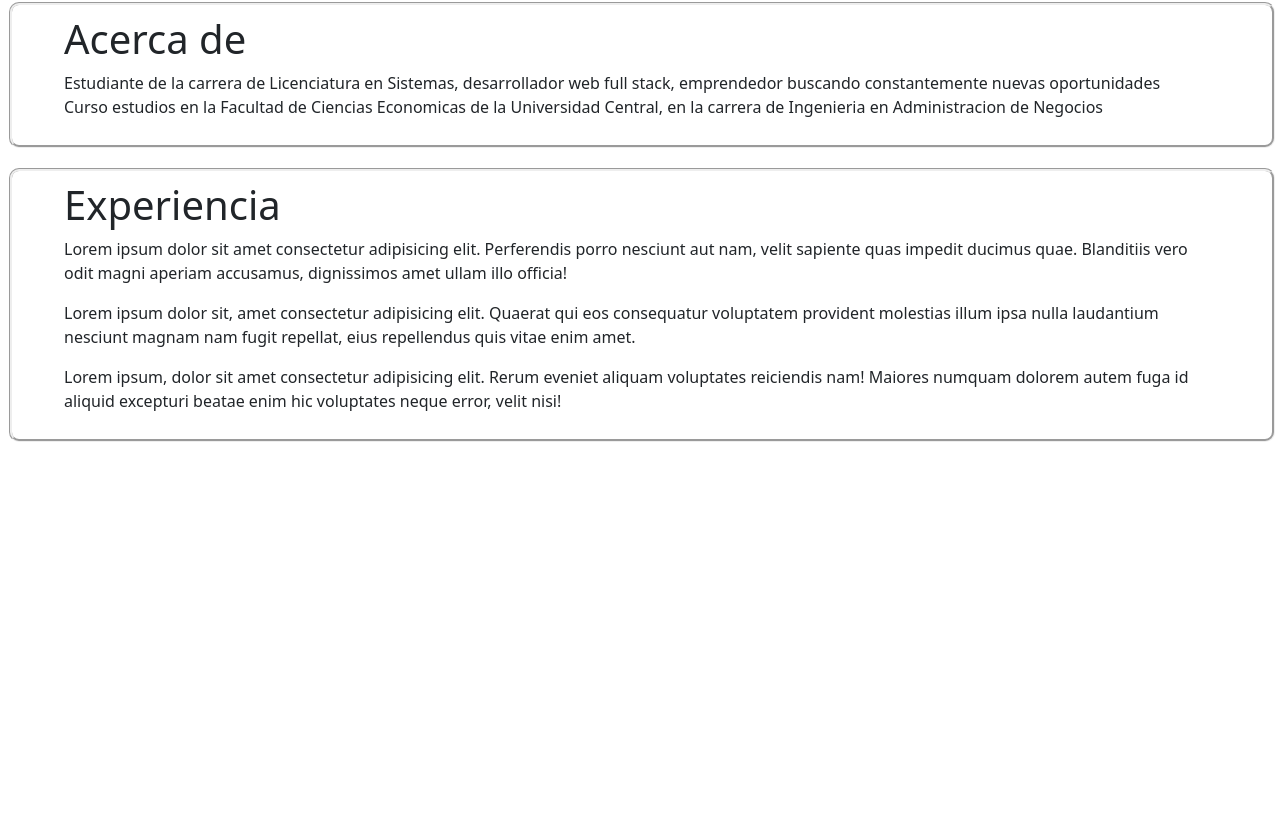
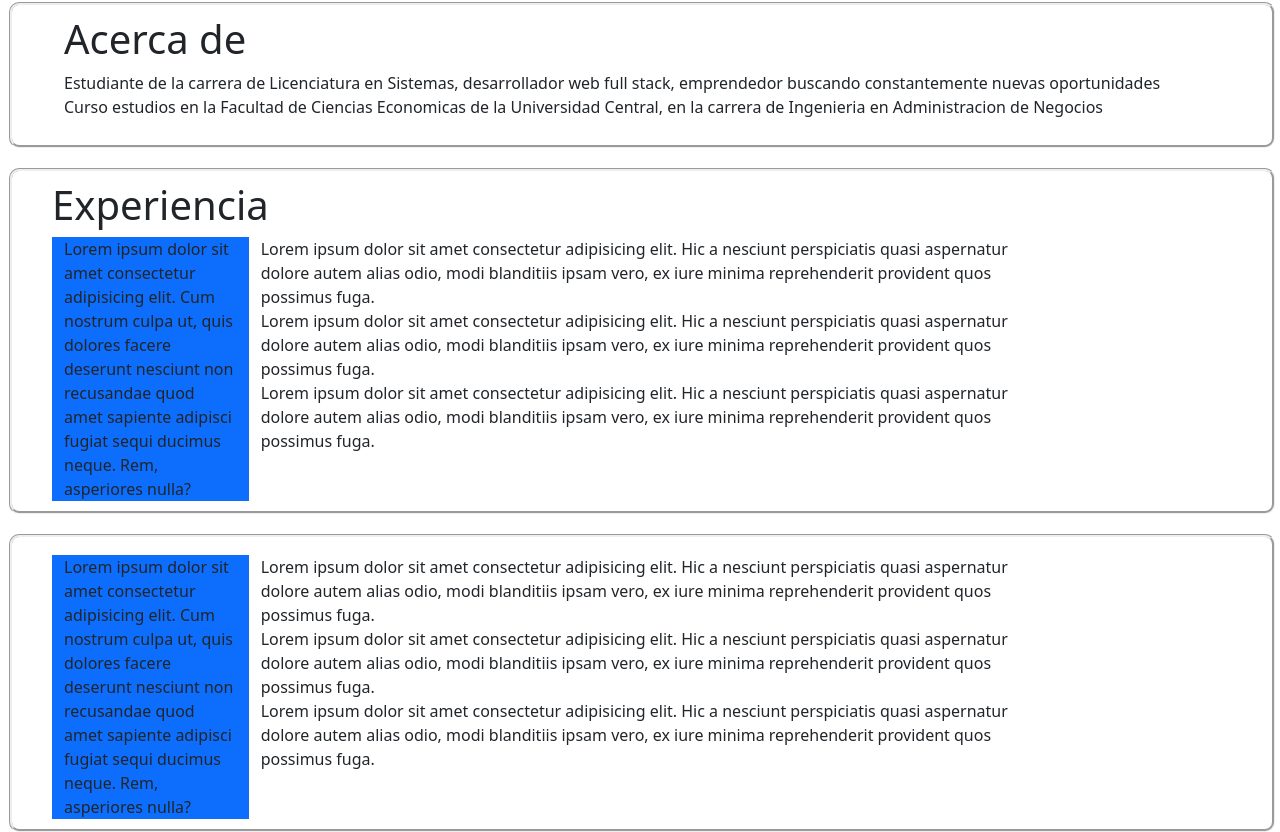
Before and after one commit to daravena1977/portfolio-frontend, a plain HTML site: page index.html in a window 1280 px wide. Shown: the part 833-1665 px from the top of the page. Before the commit the page ends 1275 px from the top, so only its background shows below. Drawn offline with nearby package versions, Linux system fonts and the light colour scheme.

Commit message:
Se le da estructura de columna a Experiencia y Estudios

```diff
--- a/index.html
+++ b/index.html
@@ -104,20 +104,78 @@
     <section class="acerca-de">
         <div class="container-fluid">
             <h1>Acerca de</h1>
-            <p>Estudiante de la carrera de Licenciatura en Sistemas, desarrollador web full stack, emprendedor buscando constantemente nuevas oportunidades </br>
-                Curso estudios en la Facultad de Ciencias Economicas de la Universidad Central, en la carrera de Ingenieria en Administracion de Negocios
+            <p>Estudiante de la carrera de Licenciatura en Sistemas, desarrollador web full stack, emprendedor buscando
+                constantemente nuevas oportunidades </br>
+                Curso estudios en la Facultad de Ciencias Economicas de la Universidad Central, en la carrera de
+                Ingenieria en Administracion de Negocios
             </p>
         </div>
     </section>
 
     <section class="experiencia">
+        <div class="titulo-seccion">
+            <h1>Experiencia</h1>
+        </div>
         <div class="container-fluid">
-            <h1>Experiencia</h1>
-            <p>Lorem ipsum dolor sit amet consectetur adipisicing elit. Perferendis porro nesciunt aut nam, velit sapiente quas impedit ducimus quae. Blanditiis vero odit magni aperiam accusamus, dignissimos amet ullam illo officia!</p>
-            <p>Lorem ipsum dolor sit, amet consectetur adipisicing elit. Quaerat qui eos consequatur voluptatem provident molestias illum ipsa nulla laudantium nesciunt magnam nam fugit repellat, eius repellendus quis vitae enim amet.</p>
-            <p>Lorem ipsum, dolor sit amet consectetur adipisicing elit. Rerum eveniet aliquam voluptates reiciendis nam! Maiores numquam dolorem autem fuga id aliquid excepturi beatae enim hic voluptates neque error, velit nisi!</p>
+            <div class="row">
+                <!--Columna izquierda-->
+                <div class="col-12 col-lg-2 bg-primary">
+
+                    Lorem ipsum dolor sit amet consectetur adipisicing elit. Cum nostrum culpa ut,
+                    quis
+                    dolores facere deserunt nesciunt non recusandae quod amet sapiente adipisci fugiat sequi ducimus
+                    neque. Rem, asperiores nulla?
+                </div>
+                <!--Columna derecha-->
+                <div class="col-12 col-lg-10 ">
+                    <div class="row">
+                        <div class="col-10">Lorem ipsum dolor sit amet consectetur adipisicing elit. Hic a nesciunt
+                            perspiciatis quasi aspernatur dolore autem alias odio, modi blanditiis ipsam vero, ex iure
+                            minima reprehenderit provident quos possimus fuga.</div>
+                        <div class="col-10">Lorem ipsum dolor sit amet consectetur adipisicing elit. Hic a nesciunt
+                            perspiciatis quasi aspernatur dolore autem alias odio, modi blanditiis ipsam vero, ex iure
+                            minima reprehenderit provident quos possimus fuga.</div>
+                        <div class="col-10">Lorem ipsum dolor sit amet consectetur adipisicing elit. Hic a nesciunt
+                            perspiciatis quasi aspernatur dolore autem alias odio, modi blanditiis ipsam vero, ex iure
+                            minima reprehenderit provident quos possimus fuga.</div>
+                    </div>
+                </div>
+            </div>
+
+    </section>
+
+    <section class="educacion">
+        <div class="titulo-seccion">
+            <h1></h1>
         </div>
+        <div class="container-fluid">
+            <div class="row">
+                <!--Columna izquierda-->
+                <div class="col-12 col-lg-2 bg-primary">
+
+                    Lorem ipsum dolor sit amet consectetur adipisicing elit. Cum nostrum culpa ut,
+                    quis
+                    dolores facere deserunt nesciunt non recusandae quod amet sapiente adipisci fugiat sequi ducimus
+                    neque. Rem, asperiores nulla?
+                </div>
+                <!--Columna derecha-->
+                <div class="col-12 col-lg-10 ">
+                    <div class="row">
+                        <div class="col-10">Lorem ipsum dolor sit amet consectetur adipisicing elit. Hic a nesciunt
+                            perspiciatis quasi aspernatur dolore autem alias odio, modi blanditiis ipsam vero, ex iure
+                            minima reprehenderit provident quos possimus fuga.</div>
+                        <div class="col-10">Lorem ipsum dolor sit amet consectetur adipisicing elit. Hic a nesciunt
+                            perspiciatis quasi aspernatur dolore autem alias odio, modi blanditiis ipsam vero, ex iure
+                            minima reprehenderit provident quos possimus fuga.</div>
+                        <div class="col-10">Lorem ipsum dolor sit amet consectetur adipisicing elit. Hic a nesciunt
+                            perspiciatis quasi aspernatur dolore autem alias odio, modi blanditiis ipsam vero, ex iure
+                            minima reprehenderit provident quos possimus fuga.</div>
+                    </div>
+                </div>
+            </div>
+
     </section>
+
 
     <!-- JavaScript Bundle with Popper -->
     <script src="https://cdn.jsdelivr.net/npm/bootstrap@5.2.0-beta1/dist/js/bootstrap.bundle.min.js"
```
